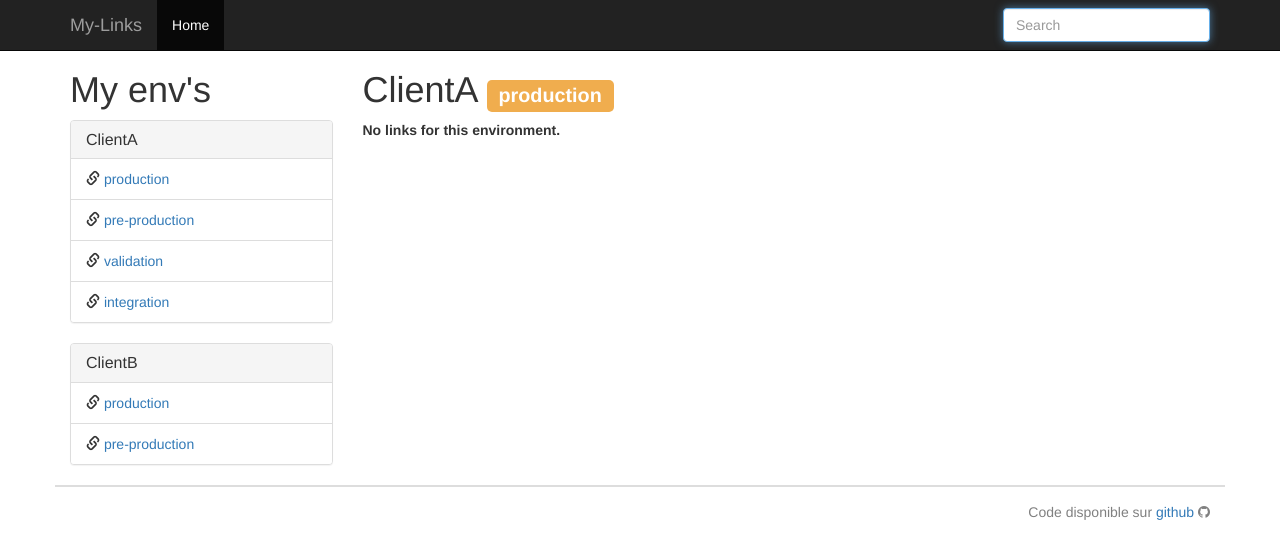
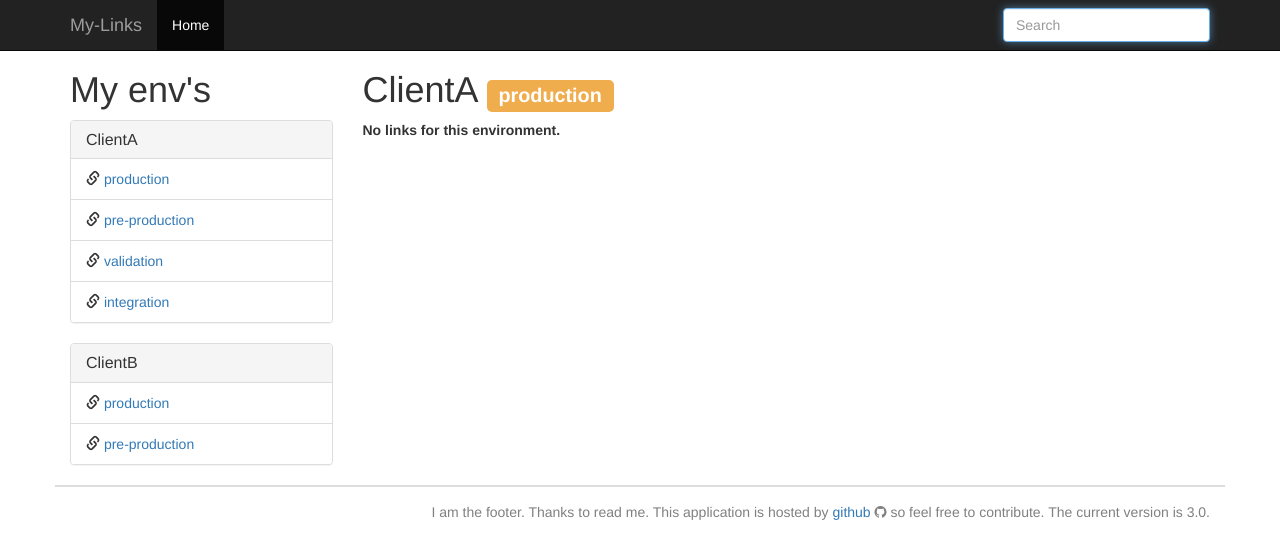
Before and after one commit to hlaunay/my-links, a website: page app/index.html in a window 1280 px wide. Drawn offline with nearby package versions, Linux system fonts and the light colour scheme; some packages are replaced by stand-ins of ours.

Commit message:
Closed #4 - the version is mentionned is the footer

```diff
--- a/app/partials/links-list.html
+++ b/app/partials/links-list.html
@@ -72,7 +72,9 @@
 <footer>
 	<div class="container footer">
 		<p>
-			Code disponible sur <a href="https://github.com/hlaunay/my-links" title="repo">github</a> <i class="fa fa-github"></i>
+			I am the footer. Thanks to read me.
+			This application is hosted by <a href="https://github.com/hlaunay/my-links" title="repo">github</a> <i class="fa fa-github"></i> so feel free to contribute.
+			The current version is 3.0.
 		</p>
 	</div>
 </footer>
```
